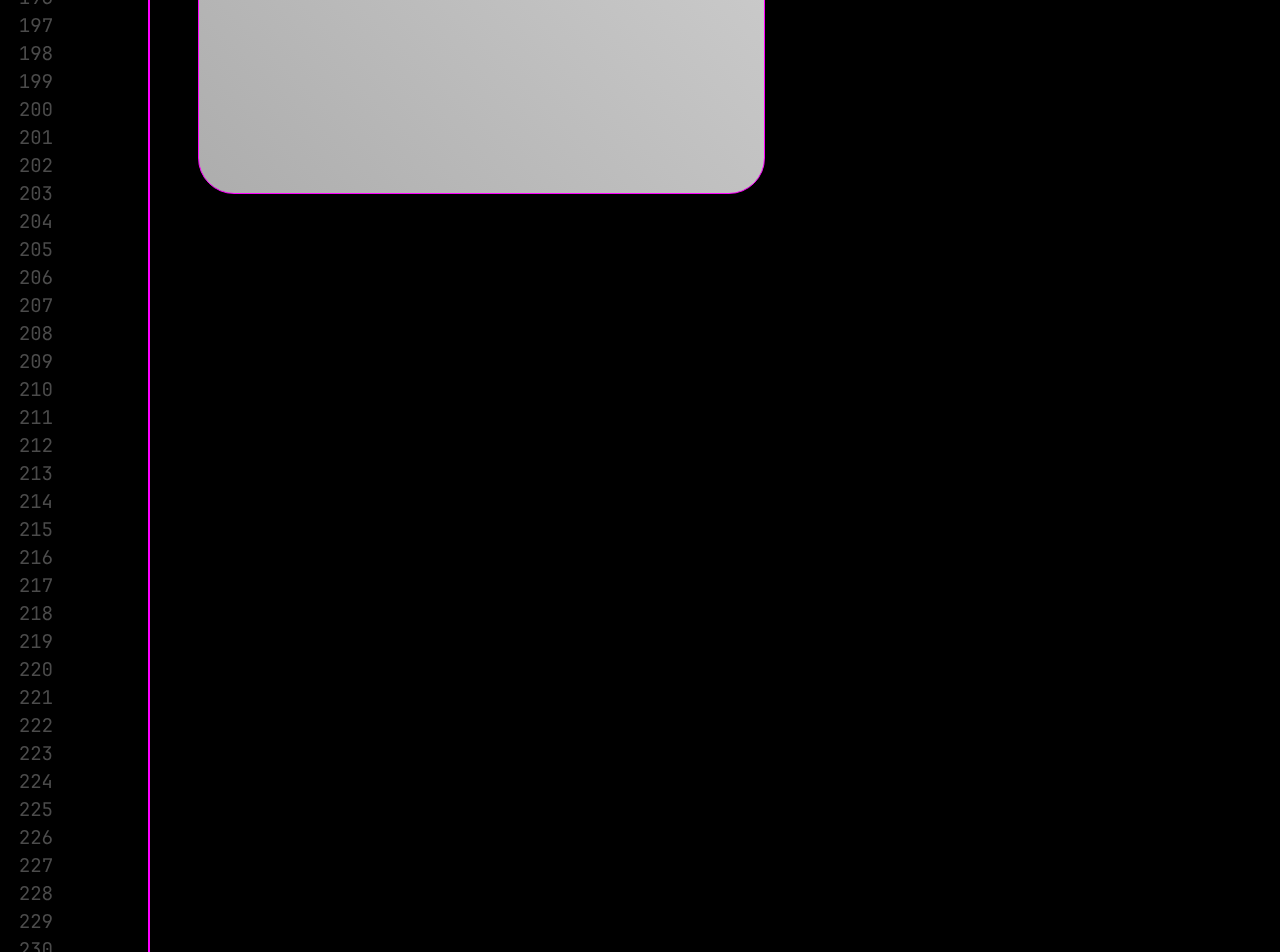
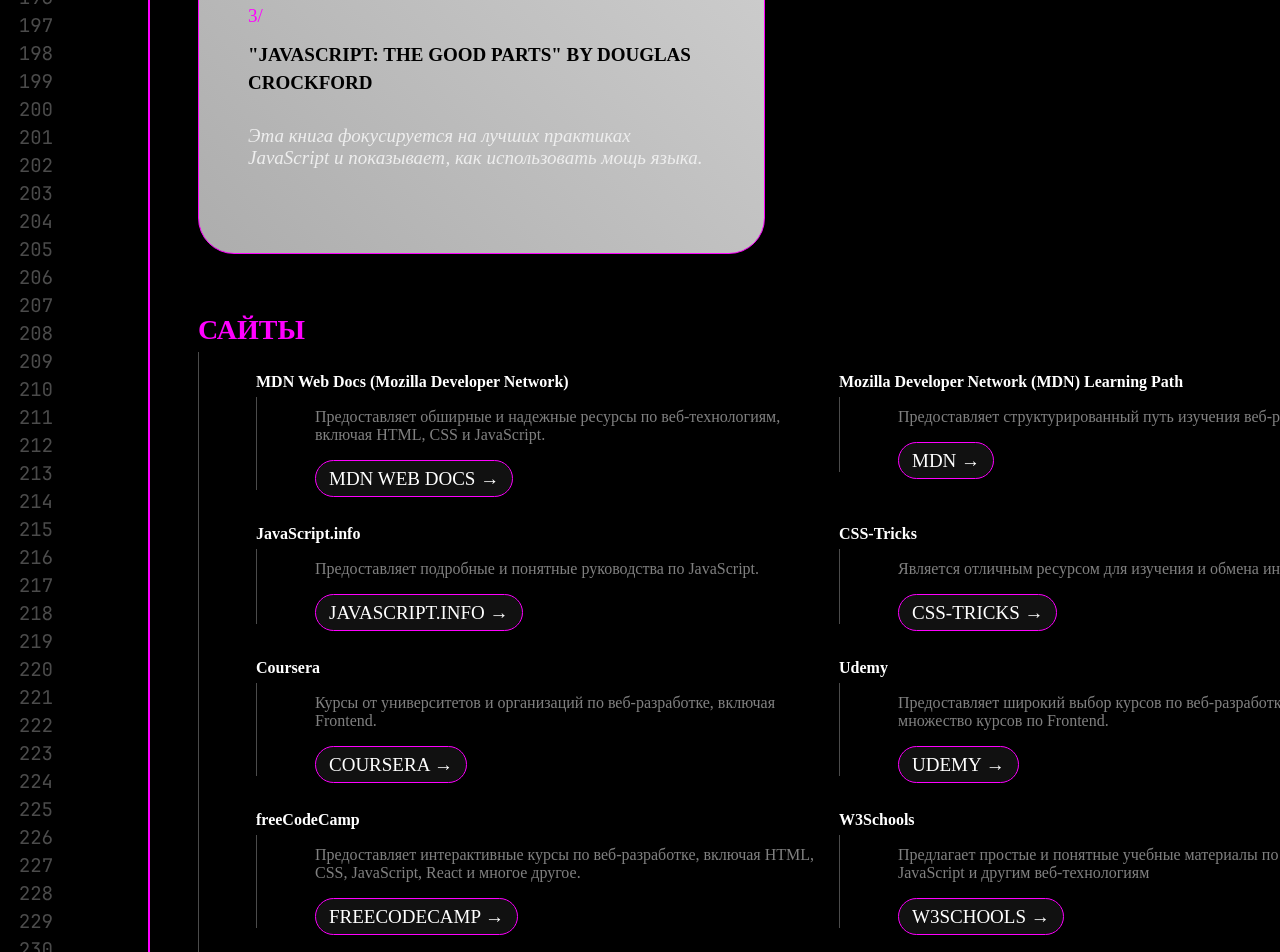
Before and after one commit to naniylid/frontend-info, a React (Vite) app: page / in a window 1280 px wide. Shown: the part 5680-6632 px from the top of the page. Built offline with nearby package versions, Linux system fonts and the light colour scheme; a web font is replaced by a local one.

Commit message:
feat: доделала секцию Сайты

```diff
--- a/package.json
+++ b/package.json
@@ -19,6 +19,7 @@
   "devDependencies": {
     "@types/react": "^18.2.43",
     "@types/react-dom": "^18.2.17",
+    "@types/react-slick": "^0.23.13",
     "@typescript-eslint/eslint-plugin": "^6.14.0",
     "@typescript-eslint/parser": "^6.14.0",
     "@vitejs/plugin-react": "^4.2.1",
--- a/src/components/Recommendations/RecommendItems.tsx
+++ b/src/components/Recommendations/RecommendItems.tsx
@@ -5,11 +5,12 @@
 import star from "../../assets/image/star.svg";
 import triangle from "../../assets/image/triangle.svg";
 import Slider from "./Slider";
+import { webItems } from "./types";
 
 const RecommendItems: React.FC = () => {
   return (
     <div className="recomm-items">
-      <div className="recomm-items--flex">
+      <div className="recomm-items--flex mrgn-bottom">
         <section className="recomm-items_block">
           <h2>БЕСПЛАТНЫЕ ШКОЛЫ</h2>
           <div className="line schools">
@@ -74,16 +75,28 @@
           </div>
         </section>
       </div>
-      <section className="recomm-items_block">
+      <section className="recomm-items_block mrgn-bottom">
         <h2>Литература</h2>
         <Slider />
       </section>
-      {/* <section className="recomm-items_block">
-          <h2>Сайты</h2>
-        </section>
-        <section className="recomm-items_block">
-          <h2>Игры для обучения</h2>
-        </section> */}
+      <section className="recomm-items_block mrgn-bottom">
+        <h2>Сайты</h2>
+        <div className="line webs">
+          {webItems.map((item) => (
+            <div className="webs-item">
+              <h4>{item.title}</h4>
+              <div className="line webs-item--info">
+                <p>{item.desc}</p>
+                <a href={item.button.href}>{item.button.titleBtn}</a>
+              </div>
+            </div>
+          ))}
+        </div>
+      </section>
+      <section className="recomm-items_block">
+        <h2>Игры для обучения</h2>
+        <div className="line games"></div>
+      </section>
     </div>
   );
 };
--- a/src/components/Recommendations/Slider.tsx
+++ b/src/components/Recommendations/Slider.tsx
@@ -8,7 +8,7 @@
       <div className="slider">
         {slides.map((slide) => (
           <div className="slider-card">
-            <span className="slider-card--digit">{slide.digit}</span>
+            <span className="slider-card--digit">{`${slide.digit}/`}</span>
             <h4 className="slider-card--title">{slide.title}</h4>
             <p className="slider-card--desc">{slide.desc}</p>
           </div>
--- a/src/components/Recommendations/types.ts
+++ b/src/components/Recommendations/types.ts
@@ -1,10 +1,19 @@
-interface Slide {
+interface ISlide {
   digit: number;
   title: string;
   desc: string;
 }
 
-export const slides: Slide[] = [
+interface IWeb {
+  title: string;
+  desc: string;
+  button: {
+    href: string;
+    titleBtn: string;
+  };
+}
+
+export const slides: ISlide[] = [
   {
     digit: 1,
     title: '"Eloquent JavaScript" by Marijn Haverbeke',
@@ -21,3 +30,102 @@
     desc: "Эта книга фокусируется на лучших практиках JavaScript и показывает, как использовать мощь языка.",
   },
 ];
+
+export const webItems: IWeb[] = [
+  {
+    title: "MDN Web Docs (Mozilla Developer Network)",
+    desc: "Предоставляет обширные и надежные ресурсы по веб-технологиям, включая HTML, CSS и JavaScript.",
+    button: {
+      href: "#",
+      titleBtn: "MDN Web Docs →",
+    },
+  },
+  {
+    title: "Mozilla Developer Network (MDN) Learning Path",
+    desc: "Предоставляет структурированный путь изучения веб-разработки.",
+    button: {
+      href: "#",
+      titleBtn: "MDN →",
+    },
+  },
+  {
+    title: "JavaScript.info",
+    desc: "Предоставляет подробные и понятные руководства по JavaScript.",
+    button: {
+      href: "#",
+      titleBtn: "JavaScript.info →",
+    },
+  },
+  {
+    title: "CSS-Tricks",
+    desc: "Является отличным ресурсом для изучения и обмена информацией о CSS.",
+    button: {
+      href: "#",
+      titleBtn: "CSS-Tricks →",
+    },
+  },
+  {
+    title: "Coursera",
+    desc: "Курсы от университетов и организаций по веб-разработке, включая Frontend.",
+    button: {
+      href: "#",
+      titleBtn: "Coursera →",
+    },
+  },
+  {
+    title: "Udemy",
+    desc: "Предоставляет широкий выбор курсов по веб-разработке, в том числе множество курсов по Frontend.",
+    button: {
+      href: "#",
+      titleBtn: "Udemy →",
+    },
+  },
+  {
+    title: "freeCodeCamp",
+    desc: "Предоставляет интерактивные курсы по веб-разработке, включая HTML, CSS, JavaScript, React и многое другое.",
+    button: {
+      href: "#",
+      titleBtn: "freeCodeCamp →",
+    },
+  },
+  {
+    title: "W3Schools",
+    desc: "Предлагает простые и понятные учебные материалы по HTML, CSS, JavaScript и другим веб-технологиям",
+    button: {
+      href: "#",
+      titleBtn: "W3Schools →",
+    },
+  },
+  {
+    title: "Frontend Masters",
+    desc: "Платформа для хостинга и совместной разработки кода. Множество открытых проектов и примеров кода доступны для изучения.",
+    button: {
+      href: "#",
+      titleBtn: "Frontend Masters →",
+    },
+  },
+  {
+    title: "Codecademy",
+    desc: "Предлагает интерактивные уроки по HTML, CSS, JavaScript и различным фреймворкам.",
+    button: {
+      href: "#",
+      titleBtn: "Codecademy →",
+    },
+  },
+  {
+    title: "Smashing Magazine",
+    desc: "Предоставляет статьи, руководства и ресурсы по веб-дизайну и Frontend-разработке.",
+    button: {
+      href: "#",
+      titleBtn: "Smashing Mag →",
+    },
+  },
+  {
+    title: "GitHub",
+    desc: "Платформа для хостинга и совместной разработки кода. Множество открытых проектов и примеров кода доступны для изучения.",
+    button: {
+      href: "#",
+      titleBtn: "GitHub →",
+    },
+  },
+];
--- a/src/styles/pages/Recommendations.module.scss
+++ b/src/styles/pages/Recommendations.module.scss
@@ -1,4 +1,8 @@
 @import "../colors&fonts.scss";
+
+.mrgn-bottom {
+  margin-bottom: 60px;
+}
 
 .recommendations {
   position: absolute;
@@ -188,9 +192,115 @@
     &-card {
       width: 567px;
       height: 308px;
+      padding: 58px 49px 102px 49px;
+      font-size: 19px;
+      // TODO: что не так.....
+      background: linear-gradient(44deg, #adadad 0%, #cdcdcd 100%);
       border: 1px solid $purpleColor;
       border-radius: 36px;
-      background: linear-gradient(44deg, #adadad 0%, #cdcdcd 100%);
+
+      &--digit {
+        display: inline-block;
+        color: $purpleColor;
+        margin-bottom: 14px;
+      }
+      &--title {
+        margin-bottom: 28px;
+        font-weight: 600;
+        line-height: 147%;
+        color: #000;
+        text-transform: uppercase;
+      }
+      &--desc {
+        font-style: italic;
+        font-weight: 300;
+        color: #eee;
+      }
+    }
+  }
+
+  .webs {
+    display: grid;
+    grid-template-columns: repeat(2, 566px);
+    gap: 35px 17px;
+    padding: 21px 0 0 57px;
+
+    &-item {
+      &--info {
+        padding: 11px 0 0 58px;
+
+        p {
+          margin-bottom: 24px;
+          color: #808080;
+        }
+        // TODO: оптимизировать
+        a {
+          position: relative;
+          z-index: 0;
+          padding: 7px 13px;
+          font-size: 19px;
+          color: #fff;
+          text-transform: uppercase;
+          border: 1px solid $purpleColor;
+          border-radius: 49px;
+
+          &:before {
+            content: "";
+            background: linear-gradient(
+              45deg,
+              #ff0000,
+              #ff7300,
+              #fffb00,
+              #48ff00,
+              #00ffd5,
+              #002bff,
+              #7a00ff,
+              #ff00c8,
+              #ff0000
+            );
+            position: absolute;
+            top: -2px;
+            left: -2px;
+            background-size: 400%;
+            z-index: -1;
+            filter: blur(5px);
+            width: calc(100% + 4px);
+            height: calc(100% + 4px);
+            animation: glowing 20s linear infinite;
+            opacity: 0;
+            transition: opacity 0.3s ease-in-out;
+            border-radius: 49px;
+          }
+
+          &:hover:before {
+            opacity: 1;
+          }
+
+          &:after {
+            z-index: -1;
+            content: "";
+            position: absolute;
+            width: 100%;
+            height: 100%;
+            background: #111;
+            left: 0;
+            top: 0;
+            border-radius: 49px;
+          }
+
+          @keyframes glowing {
+            0% {
+              background-position: 0 0;
+            }
+            50% {
+              background-position: 400% 0;
+            }
+            100% {
+              background-position: 0 0;
+            }
+          }
+        }
+      }
     }
   }
 }
```
Also changed, not shown: 1 other file (tests, documents, lock files or other folders).
